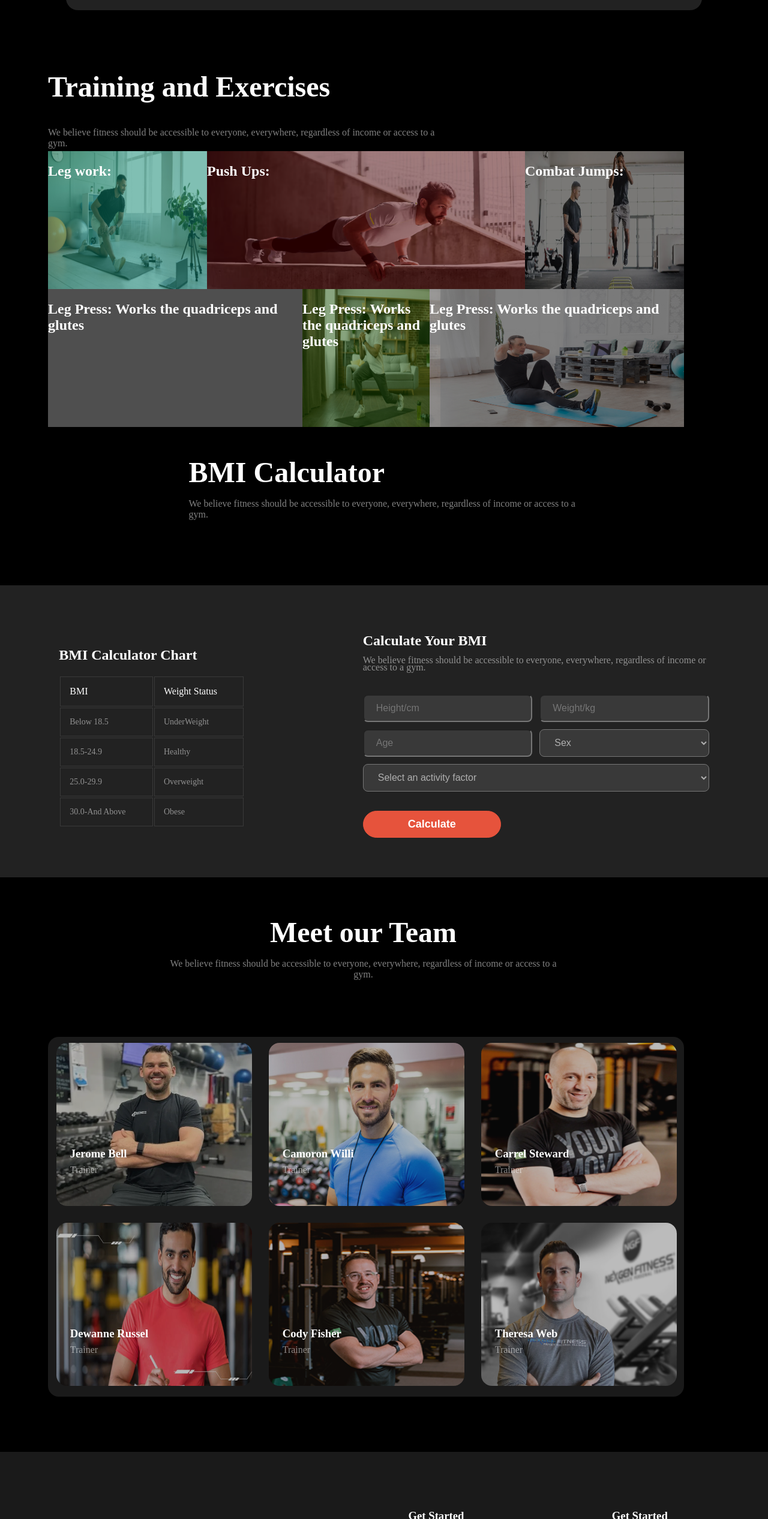
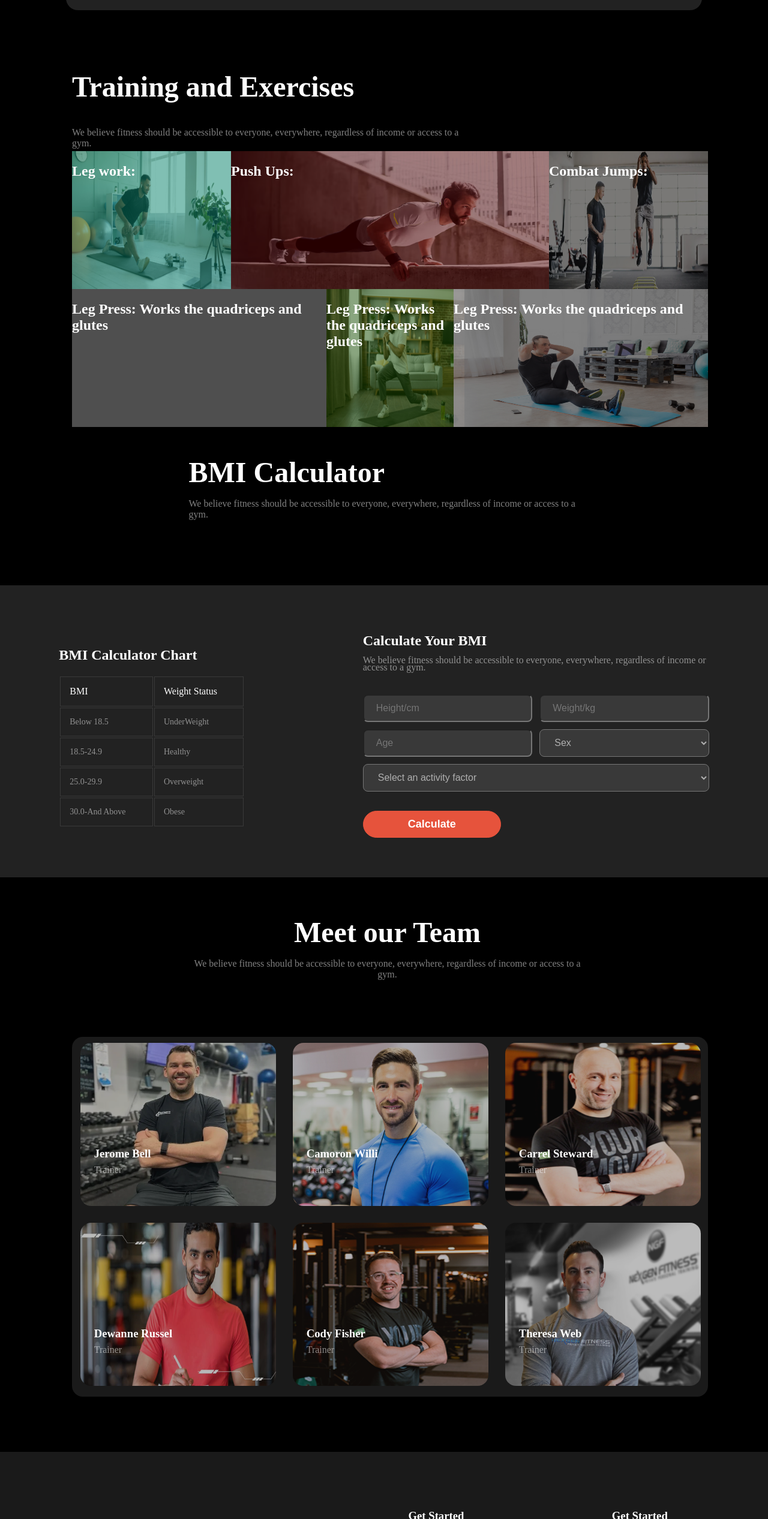
Before and after one commit to Md-Tanvir-Ahmed/assignment-2, a plain HTML site: page index.html in a window 1280 px wide. Shown: the part 1761-4294 px from the top of the page at 60% size. Drawn offline with Linux system fonts and the light colour scheme; grey boxes are pictures that could not be loaded; a web font is replaced by a local one.

Commit message:
some minor correction

```diff
--- a/styles/style.css
+++ b/styles/style.css
@@ -301,7 +301,7 @@ h3 {
     width:1060px;
     height:581px;
     margin-top: 100px;
-    margin-left: 80px;
+    margin-left: 120px;
 
 }
 
@@ -528,7 +528,7 @@ h3 {
     width:1060px;
     height:782px;
     margin-top: 88px;
-    margin-left: 80px;
+    margin-left: 120px;
  }
  .meet-our-team-text>h1{
     font-size: 48px;
```
